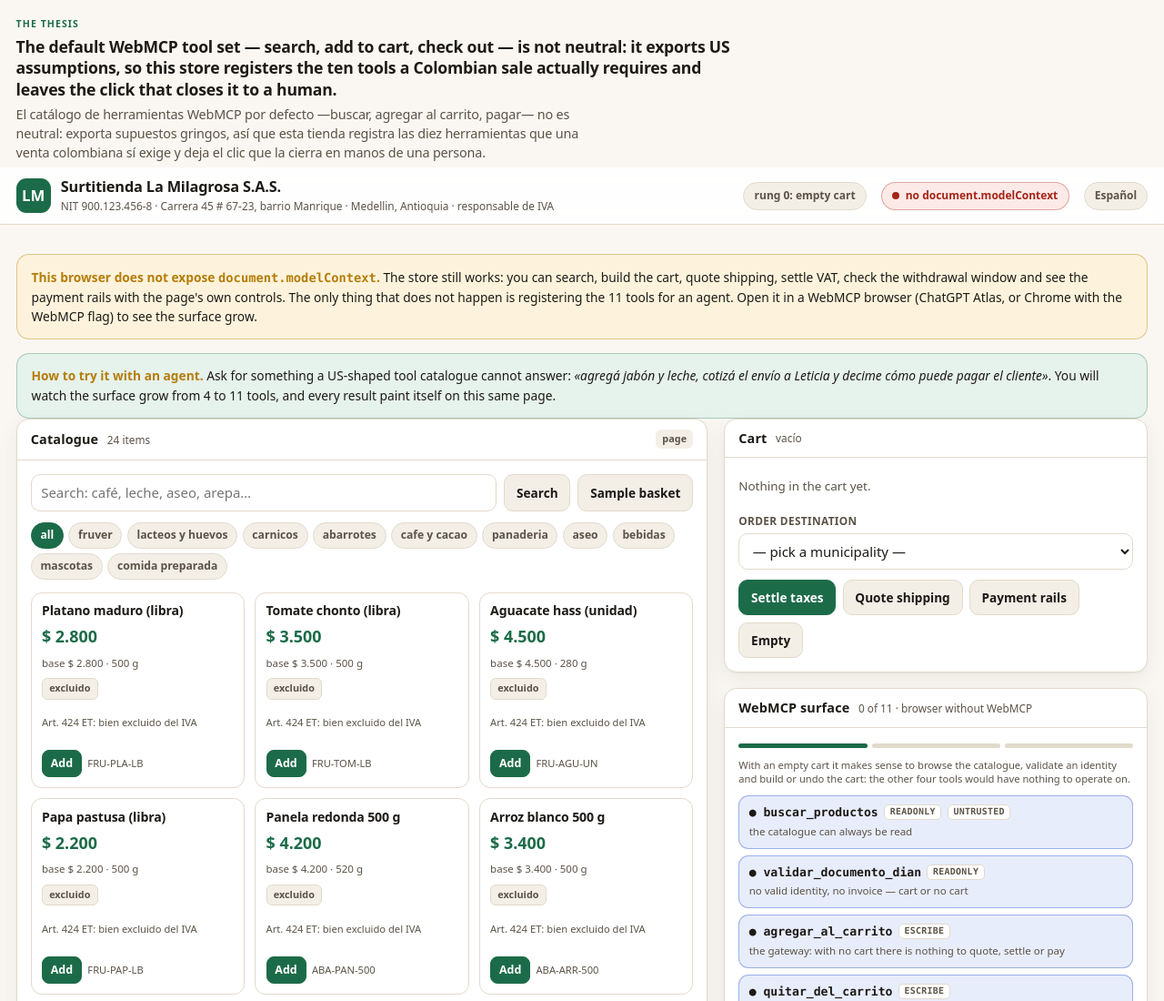
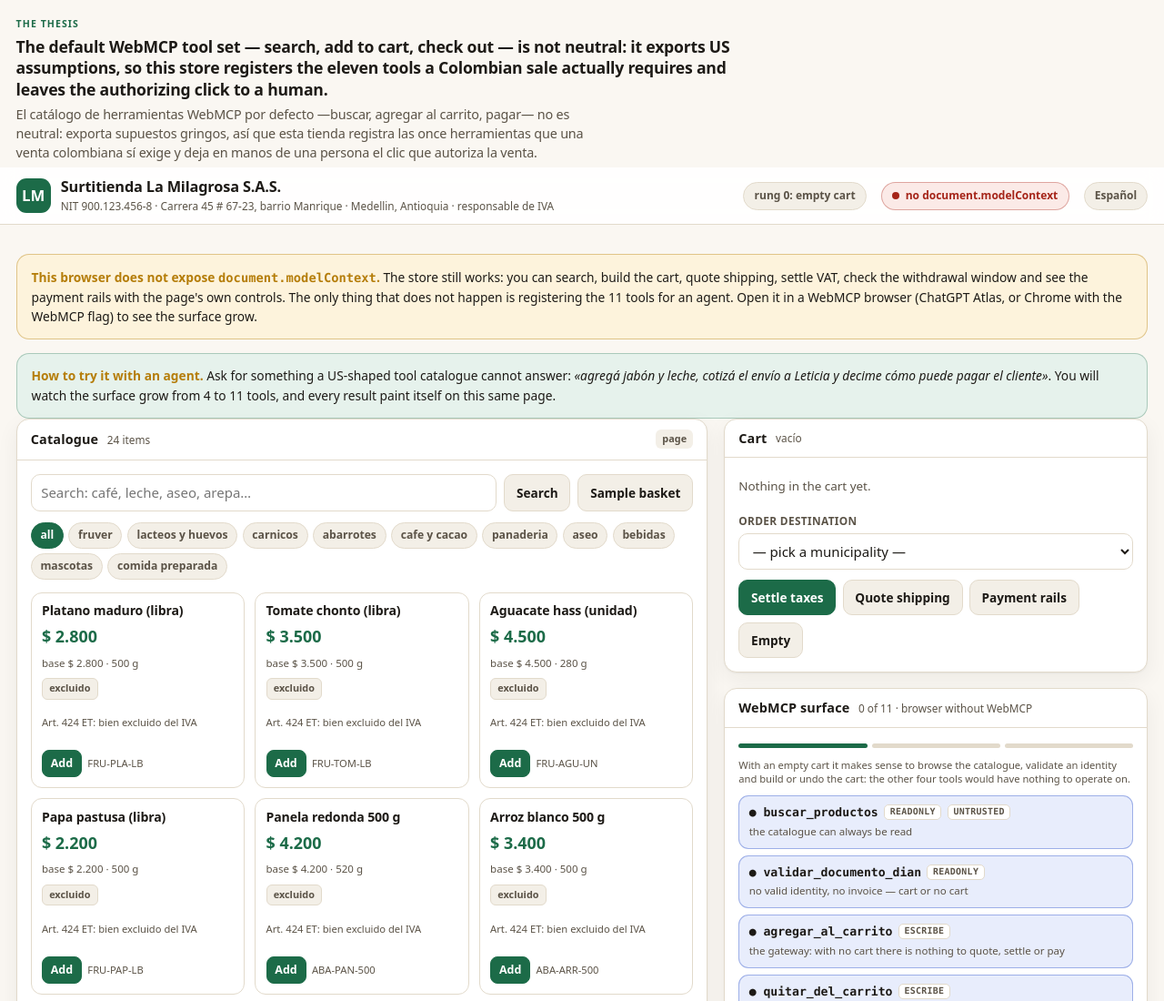
Before and after one commit to josenobile/tendero, a plain HTML site: page static/index.html in a window 1280 px wide. Shown: the top 1100 px of the page at 91% size. Drawn offline with Linux system fonts and the light colour scheme.

Commit message:
fix(hero): the thesis says eleven tools (was ten, stale after confirmar_pago) and 'authorizing click' — the agent now closes the sale after the human's seal

```diff
--- a/static/index.html
+++ b/static/index.html
@@ -215,11 +215,11 @@
 <section class="tesis" aria-label="Tesis del proyecto">
   <span class="rotulo" data-i18n="hero.rotulo">La tesis</span>
   <p class="es">El catálogo de herramientas WebMCP por defecto —buscar, agregar al carrito, pagar— no es
-    neutral: exporta supuestos gringos, así que esta tienda registra las diez herramientas que una venta
-    colombiana sí exige y deja el clic que la cierra en manos de una persona.</p>
+    neutral: exporta supuestos gringos, así que esta tienda registra las once herramientas que una venta
+    colombiana sí exige y deja en manos de una persona el clic que autoriza la venta.</p>
   <p class="en" lang="en">The default WebMCP tool set — search, add to cart, check out — is not neutral: it
-    exports US assumptions, so this store registers the ten tools a Colombian sale actually requires and
-    leaves the click that closes it to a human.</p>
+    exports US assumptions, so this store registers the eleven tools a Colombian sale actually requires and
+    leaves the authorizing click to a human.</p>
 </section>
 
 <header>
```
